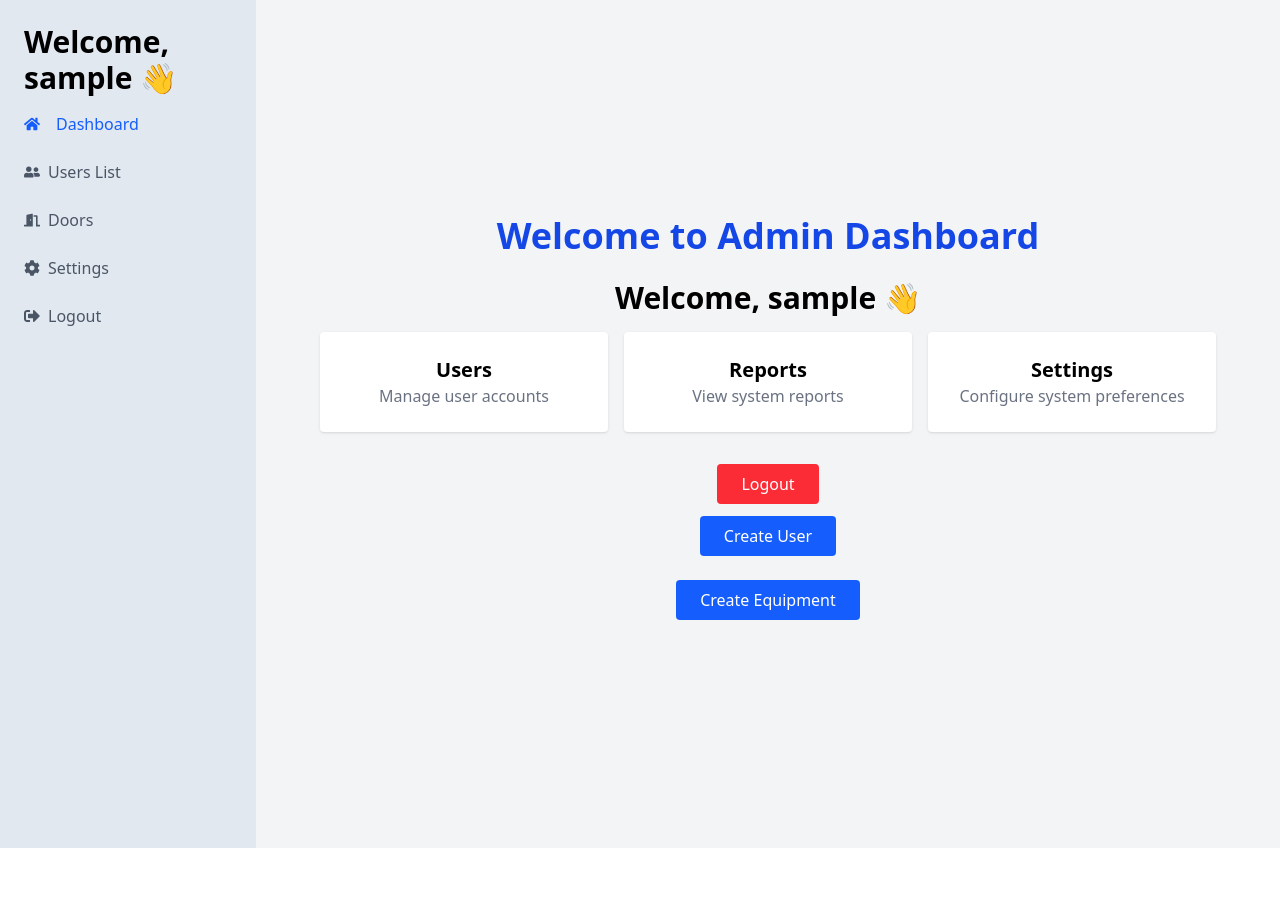
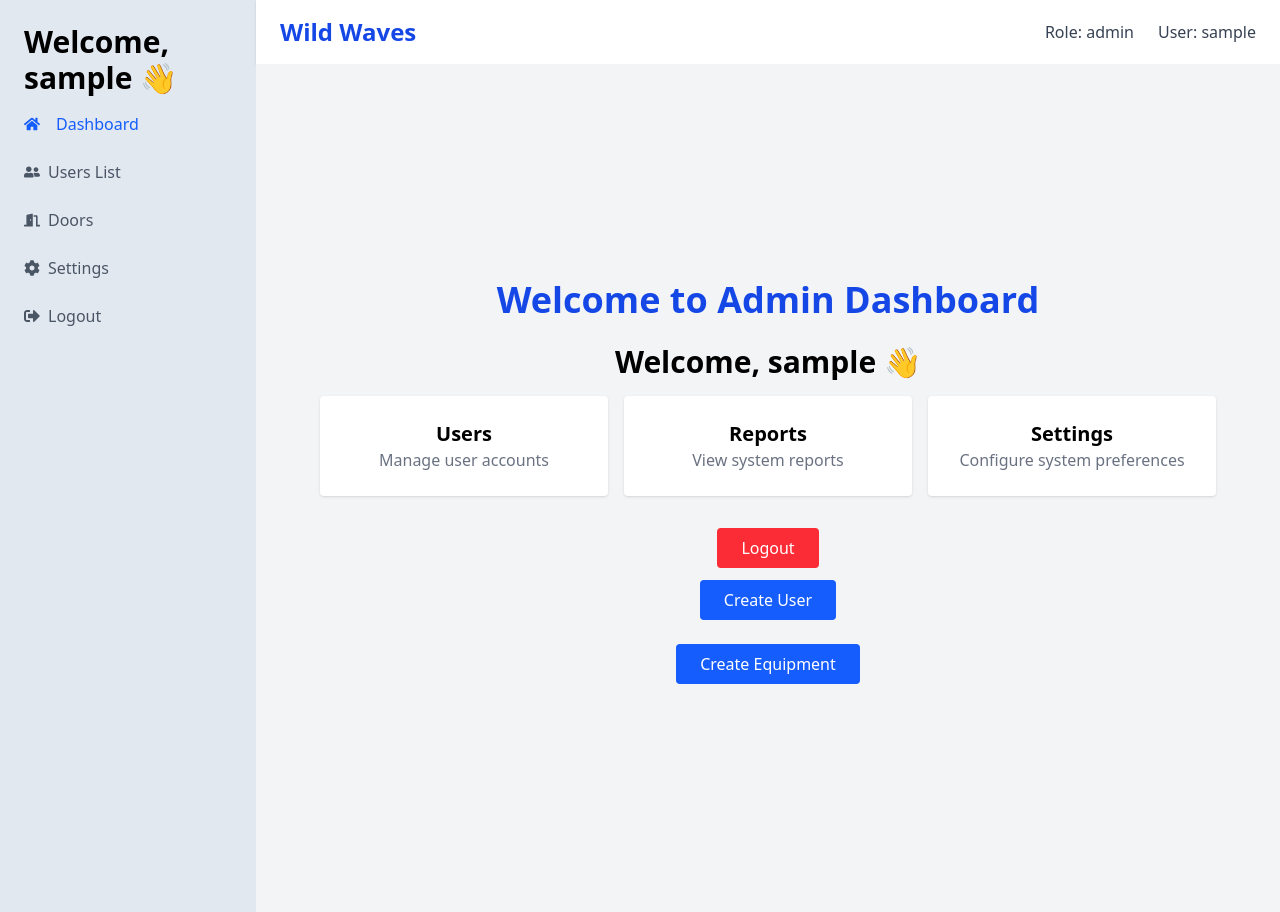
Before and after one commit to Wild-Waves-Kumana/Wild-Waves-Internal, a React (Vite) app in the folder frontend/: page /admindashboard in a window 1280 px wide. Before the commit the page ends 848 px from the top, so only its background shows below. Built offline with nearby package versions, Linux system fonts and the light colour scheme; sample sign-in values are in the browser's storage.

Commit message:
Developed the navbar

```diff
--- a/frontend/src/components/Layout.jsx
+++ b/frontend/src/components/Layout.jsx
@@ -1,11 +1,18 @@
 import React from 'react';
 import Sidebar from './Sidebar';
+import Navbar from './Navbar';
 
 const Layout = ({ children }) => {
   return (
-    <div className="flex">
+    <div className="flex min-h-screen">
+      {/* Sidebar on the left */}
       <Sidebar />
-      <main className="flex-1 p-6 bg-gray-100 min-h-screen">{children}</main>
+      {/* Main content area */}
+      <div className="flex flex-col flex-1">
+        {/* Navbar at the top of main area */}
+        <Navbar />
+        <main className="flex-1 p-6 bg-gray-100">{children}</main>
+      </div>
     </div>
   );
 };
--- /dev/null
+++ b/frontend/src/components/Navbar.jsx
@@ -0,0 +1,22 @@
+import React from "react";
+
+const Navbar = () => {
+  const username = localStorage.getItem("username");
+  const role = localStorage.getItem("role");
+
+  return (
+    <nav className="flex items-center justify-between bg-white shadow px-6 py-4">
+      <div className="text-2xl font-bold text-blue-700">Wild Waves</div>
+      <div className="flex items-center gap-6">
+        <span className="text-gray-700">
+          {role ? `Role: ${role}` : ""}
+        </span>
+        <span className="text-gray-700">
+          {username ? `User: ${username}` : ""}
+        </span>
+      </div>
+    </nav>
+  );
+};
+
+export default Navbar;
```
